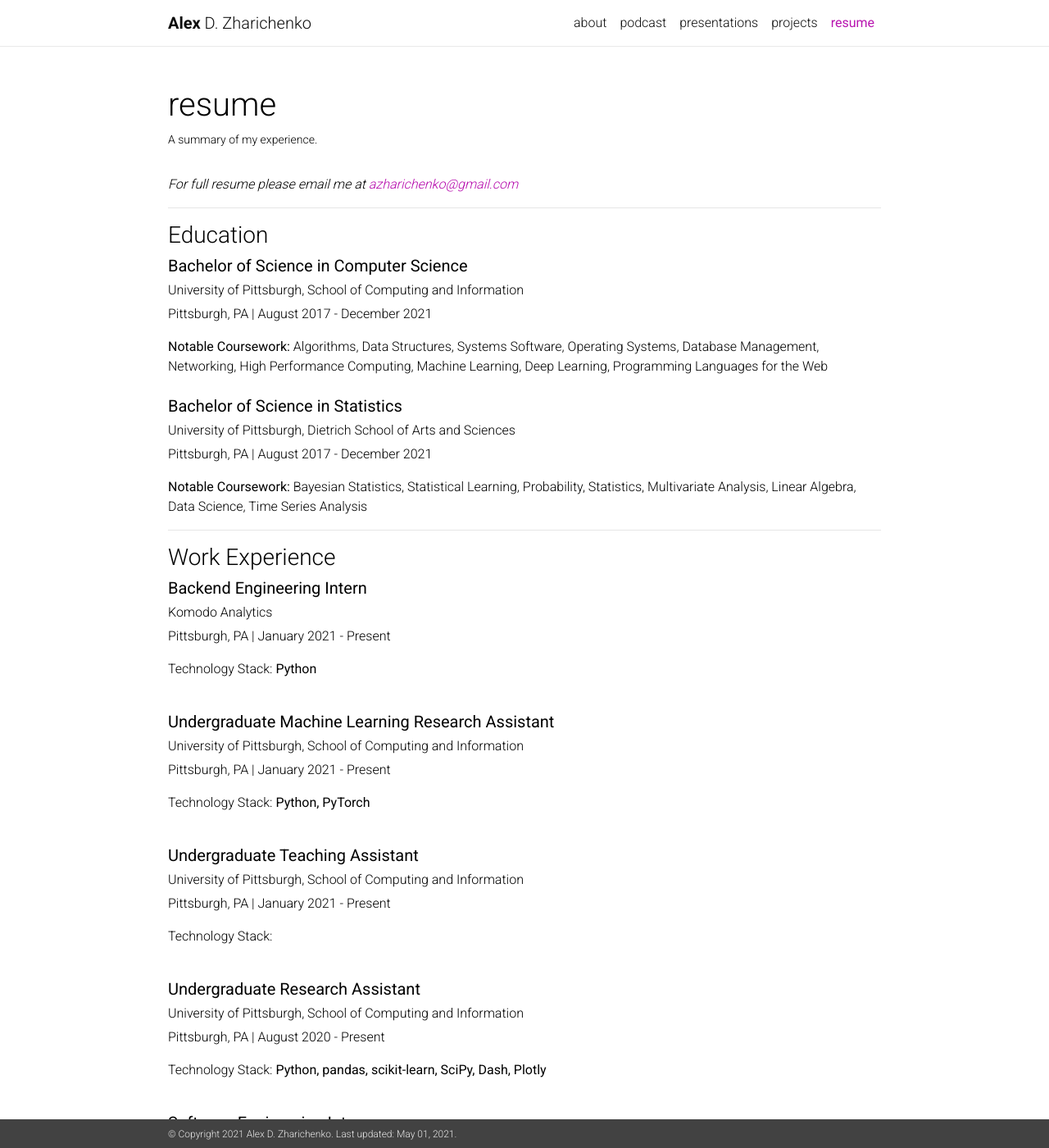
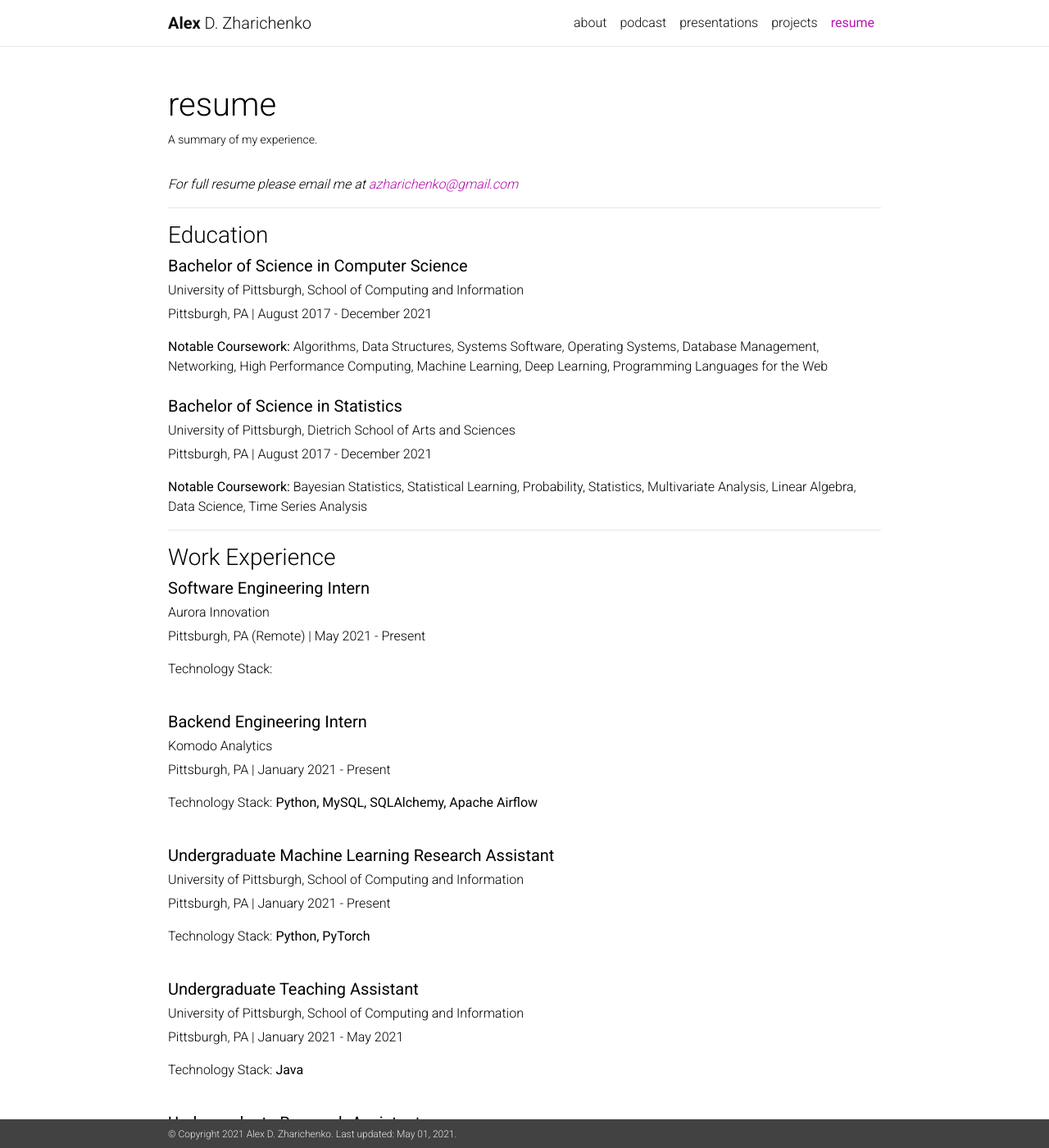
Before and after one commit to azharichenko/alexzharichenko.me, a Jekyll site: the page built from _pages/resume.html, in a window 1280 px wide and 1400 px high. Shown: the whole window at 82% size. Built offline with Jekyll 4.4.1, drawn with Linux system fonts in a browser that asks for light colours; nearby versions of some CDN libraries; a style sheet for code colours, icons or effects is not loaded.

Commit message:
Update experiences.yaml

```diff
--- a/_data/experiences.yaml
+++ b/_data/experiences.yaml
@@ -1,9 +1,19 @@
+- organization: Aurora Innovation
+  position: Software Engineering Intern
+  location: Pittsburgh, PA (Remote)
+  start-date: May 2021
+  technologies:
+  end-date: Present
+
 - organization: Komodo Analytics
   position: Backend Engineering Intern
   location: Pittsburgh, PA
   start-date: January 2021
   technologies:
     - Python
+    - MySQL
+    - SQLAlchemy
+    - Apache Airflow
   end-date: Present
 
 - organization: University of Pittsburgh, School of Computing and Information
@@ -20,7 +30,8 @@
   location: Pittsburgh, PA
   start-date: January 2021
   technologies:
-  end-date: Present
+    - Java
+  end-date: May 2021
 
 - organization: University of Pittsburgh, School of Computing and Information
   position: Undergraduate Research Assistant
```
